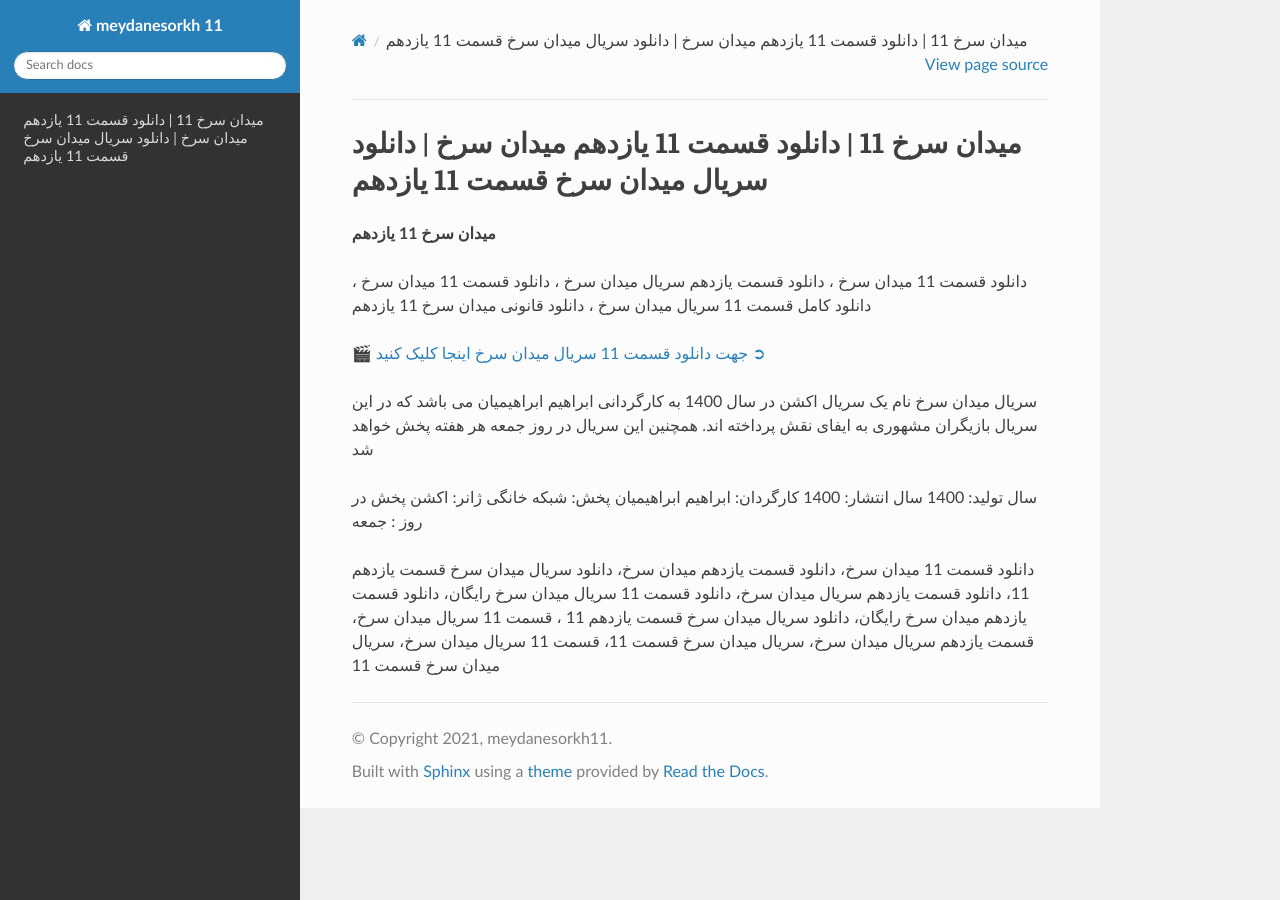
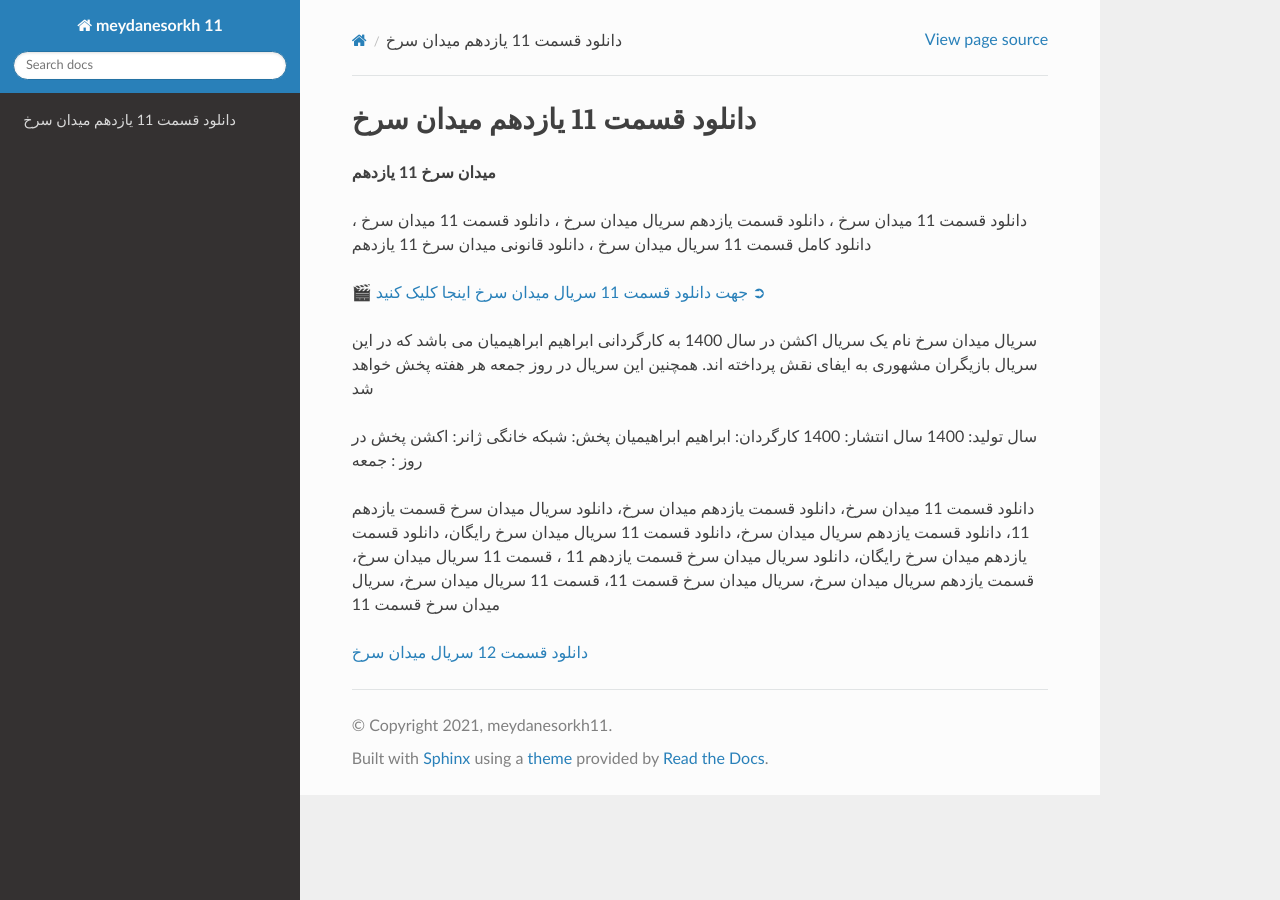
Before and after one commit to filmva/meydanesorkh11, a Sphinx documentation site: the page built from docs/source/index.rst, in a window 1280 px wide. Built offline with Sphinx 7.4.7 and the Read the Docs theme 2.0.0, drawn with Linux system fonts in a browser that asks for light colours.

Commit message:
Update index.rst

```diff
--- a/docs/source/index.rst
+++ b/docs/source/index.rst
@@ -1,4 +1,4 @@
-میدان سرخ 11 | دانلود قسمت 11 یازدهم میدان سرخ | دانلود سریال میدان سرخ قسمت 11 یازدهم
+دانلود قسمت 11 یازدهم میدان سرخ
 ===================================
 
 **میدان سرخ 11 یازدهم**
@@ -18,3 +18,5 @@
 
 
 دانلود قسمت 11 میدان سرخ، دانلود قسمت یازدهم میدان سرخ، دانلود سریال میدان سرخ قسمت یازدهم 11، دانلود قسمت یازدهم سریال میدان سرخ، دانلود قسمت 11 سریال میدان سرخ رایگان، دانلود قسمت یازدهم میدان سرخ رایگان، دانلود سریال میدان سرخ قسمت یازدهم 11 ، قسمت 11 سریال میدان سرخ، قسمت یازدهم سریال میدان سرخ، سریال میدان سرخ قسمت 11، قسمت 11 سریال میدان سرخ، سریال میدان سرخ قسمت 11
+
+`دانلود قسمت 12 سریال میدان سرخ <https://meydanesorkh12.readthedocs.io/en/latest/>`_
```
